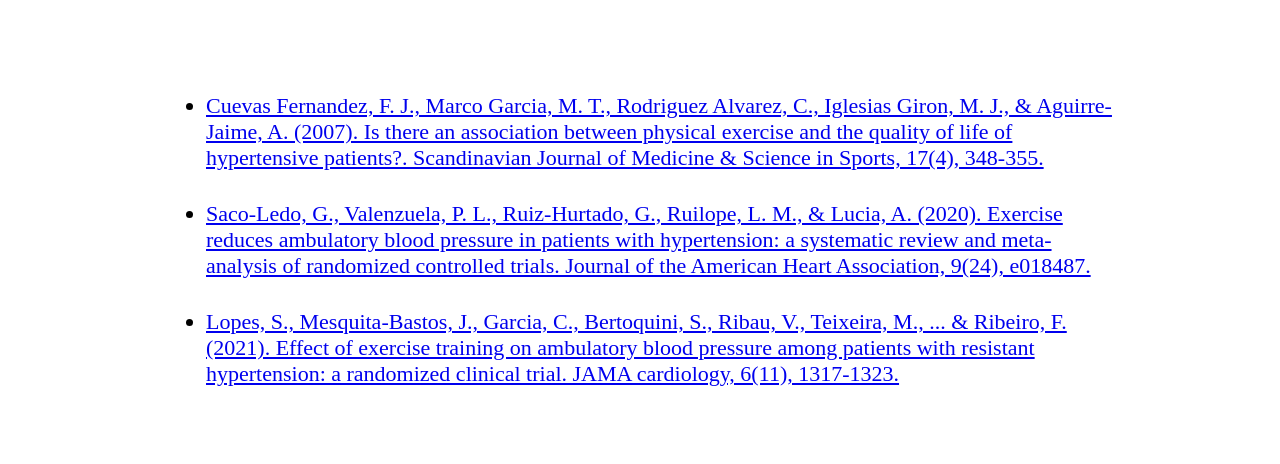
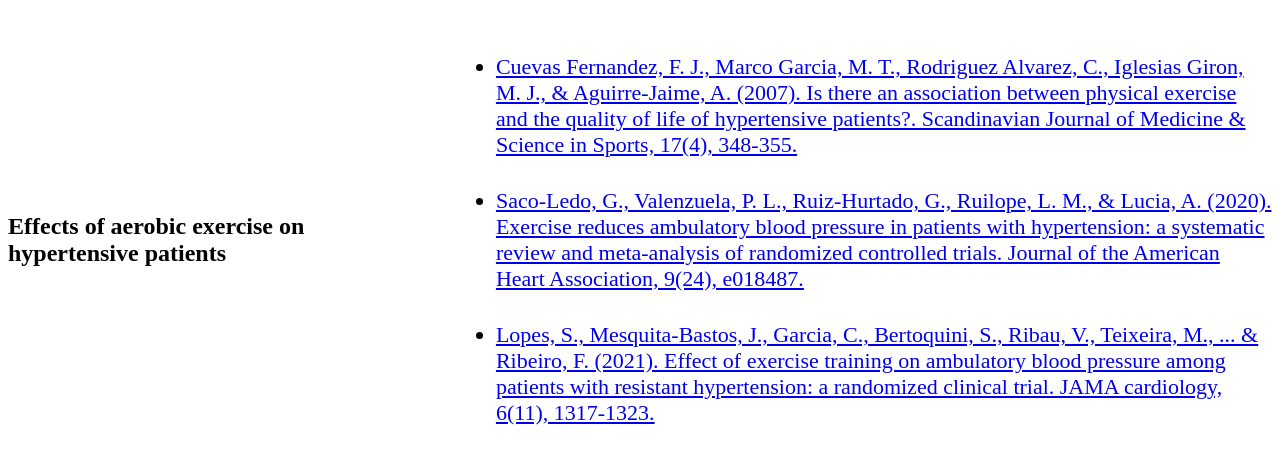
Before and after one commit to SubashD22/qr, a plain HTML site: page index.html in a window 1280 px wide. Shown: the part 168-632 px from the top of the page. Drawn offline with Linux system fonts and the light colour scheme.

Commit message:
added title

```diff
--- a/index.html
+++ b/index.html
@@ -7,6 +7,7 @@
 </head>
 <body>
     <main style="height: 100dvh;width: 100%; display: flex; align-items: center; justify-content: center;">
+        <h2>Effects of aerobic exercise on hypertensive patients</h2>
         <div style="display: flex;align-items: center; justify-content: center;height: 100%; width: 75%;">
             <ul style="font-size: 22px;display: flex; gap: 30px;flex-direction: column;">
                 <li><a href="https://pubmed.ncbi.nlm.nih.gov/16911589/" target="_blank">Cuevas Fernandez, F. J., Marco Garcia, M. T., Rodriguez Alvarez, C., Iglesias Giron, M. J., & Aguirre‐Jaime, A. (2007). Is there an association between physical exercise and the quality of life of hypertensive patients?. Scandinavian Journal of Medicine & Science in Sports, 17(4), 348-355.</a></li>
```
